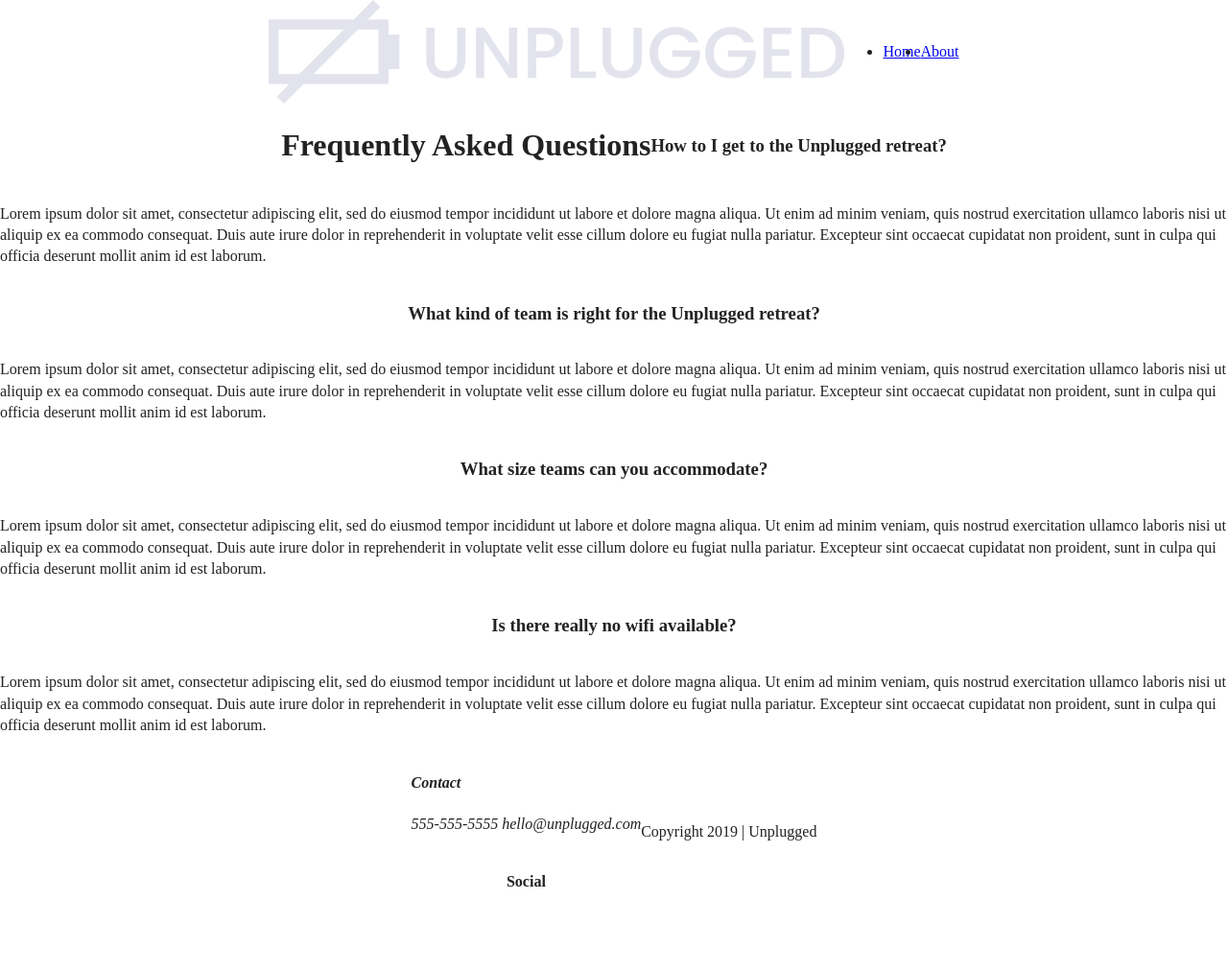
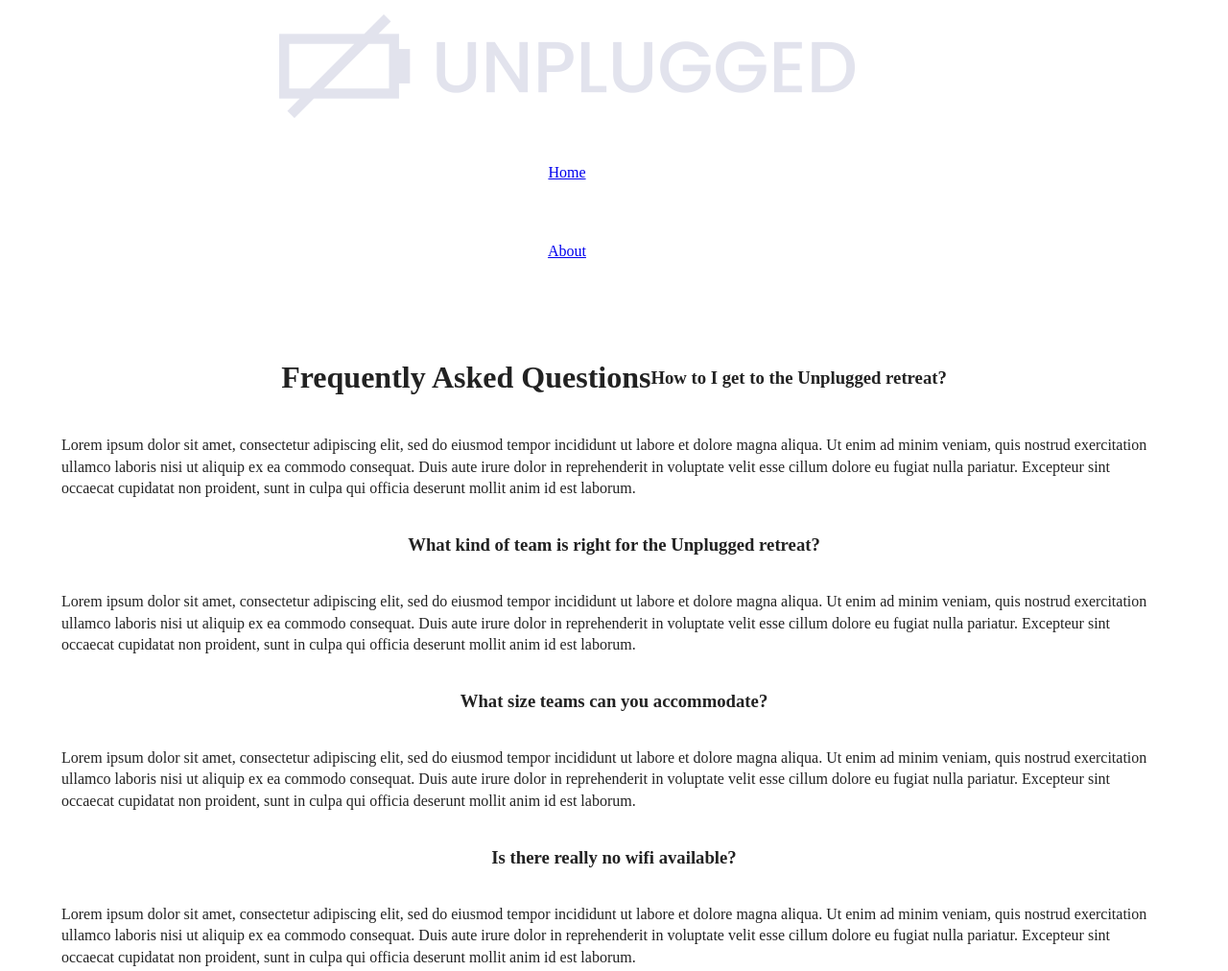
Before and after one commit to cassandrawhitty/206-unplugged, a plain HTML site: page faq/index.html in a window 1280 px wide. Shown: the top 1012 px of the page at 96% size. Before the commit the page ends 952 px from the top, so only its background shows below. Drawn offline with nearby package versions, Linux system fonts and the light colour scheme; files that its build step writes are made by us from their sources; files whose address does not match are found by name.

Commit message:
Added flexbox, margins, padding

```diff
--- a/css/main.css
+++ b/css/main.css
@@ -102,48 +102,61 @@ textarea {
    header,
    footer {
     display: flex;
-     justify-content: center;
-     align-items: center;
     flex-flow: row wrap;
    }
 
    /***** Header Styles *****/
 
-   header {
-
-   }
 
    header .content-wrapper {
     display: flex;
     justify-content: center;
     align-items: center;
     flex-flow: row wrap;
+    padding: 15px;
+    margin: 0;
    }
 
    .header-divider {
-
+    flex-basis: 100%;
    }
 
    header nav {
     display: flex;
-     justify-content: space-around;
+    justify-content: center;
     align-items: center;
     flex-flow: row wrap;
+    flex-basis: 60%;
+    padding-right: 40px;
    }
 
    header nav ul {
+     flex-basis: 44%;
+   }
+
+   header nav ul li {
     display: flex;
-     justify-content: space-around;
+    justify-content: center;
     align-items: center;
+    padding: 30px;
    }
 
    /***** Mobile Styles - Homepage *****/
+   .content-wrapper {
+      display: flex;
+      justify-content: center;
+      align-items: center;
+      flex-wrap: wrap;
+      flex-basis: 90%;
+      padding: 15px;
+   }
 
    .hero-area {
      display: flex;
+     width: 60%;
      justify-content: center;
-     align-items: center;
      flex-flow: row wrap;
+     padding-left: 60px;
    }
 
    aside {
@@ -167,11 +180,24 @@ textarea {
       flex-flow: row wrap;
    }
 
+   .features article {
+      flex-basis: 55%;
+      margin: 75px;
+   }
+
+   .features p {
+      margin: 0;
+   }
+
    .reviews {
       display: flex;
       justify-content: center;
       align-items: center;
       flex-flow: row wrap;
+   }
+
+   .reviews h3 {
+    flex-basis: 83%;
    }
 
    /***** Mobile Styles - About *****/
@@ -202,13 +228,28 @@ textarea {
       display: flex;
       justify-content: center;
       align-items: center;
-      flex-flow: row wrap;
+      flex-flow: row wrap; a
     }
 
    /***** Footer *****/
 
    footer {
+    display: flex;
+    justify-content: center;
+    align-items: center;
+    flex-wrap: wrap;
+   }
 
+   footer p {
+    margin: 0;
+   }
+
+   footer .content-wrapper {
+    display: flex;
+    justify-content: center;
+    align-items: center;
+    text-align: center;
+    flex-basis: 60%;
    }
 
    footer .social {
--- a/faq/index.html
+++ b/faq/index.html
@@ -3,7 +3,7 @@
 
 <head>
   <meta charset="utf-8">
-  <title></title>
+  <title>Unplugged FAQ Page</title>
   <meta name="description" content="">
   <meta name="viewport" content="width=device-width, initial-scale=1">
 
```
Also changed, not shown: about/index.html (+1 -1 lines), index.html (+4 -4 lines). Lines whose indentation alone changed are shown as unchanged.
